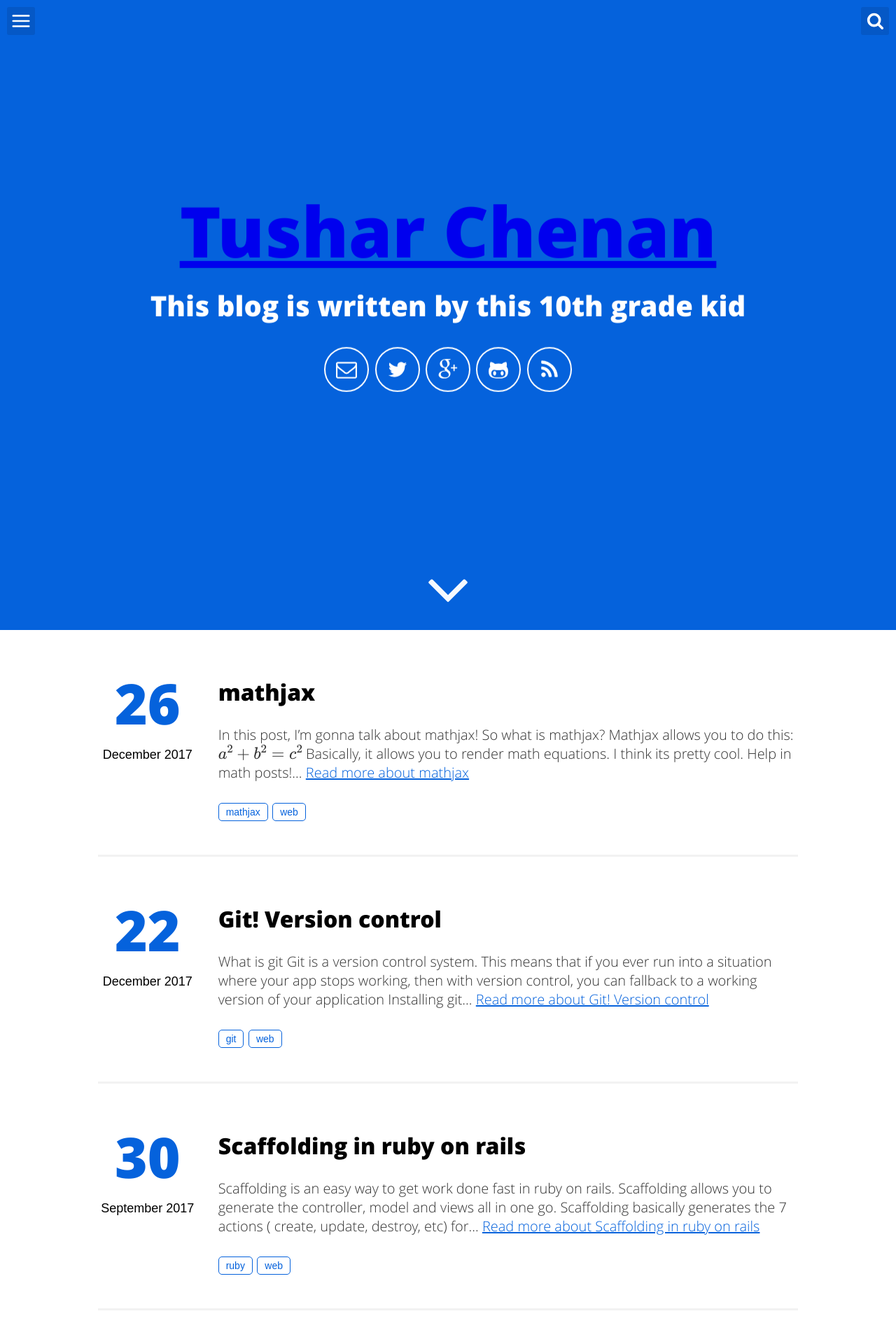
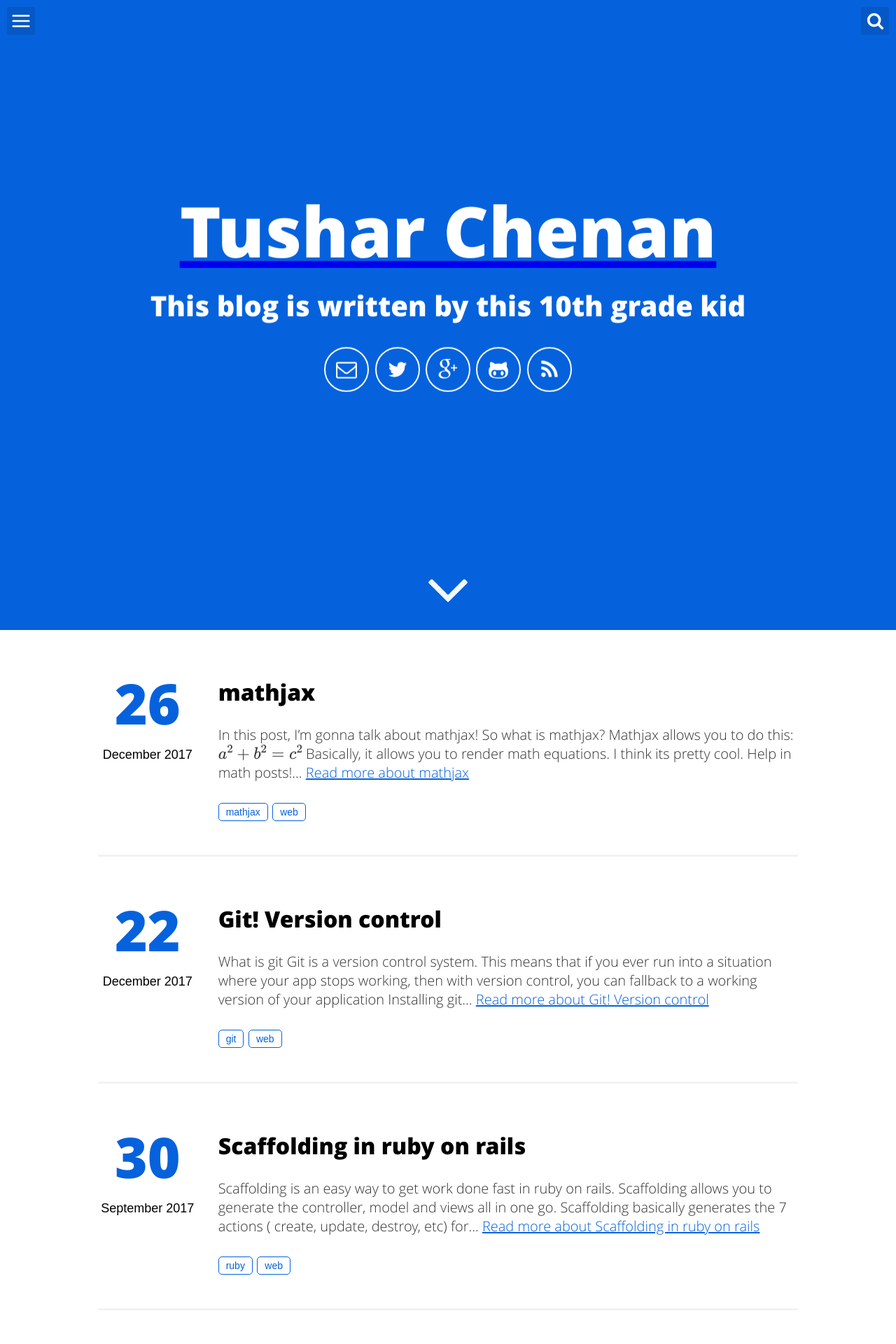
Before and after one commit to rocka0/myblog, a Jekyll site: the page built from index.html, in a window 1280 px wide. Shown: the top 1920 px of the page at 70% size. Built offline with Jekyll 4.4.1, drawn with Linux system fonts in a browser that asks for light colours; formulas are drawn with MathJax 3.

Commit message:
Update header-default.html

```diff
--- a/_includes/header-default.html
+++ b/_includes/header-default.html
@@ -1,7 +1,7 @@
 <header class="header-site" role="banner">
     <div class="content">
         <h1>
-            <span class="site-title"><a href="{{site.user_website}}" style='color: "white"'>{{site.username}}</a></span>
+            <span class="site-title"><a href="{{site.user_website}}"><font color="white">{{site.username}}</font></a></span>
             <span class="site-description">{{site.description}}</span>
         </h1>
         <div class="icons-home">
```
